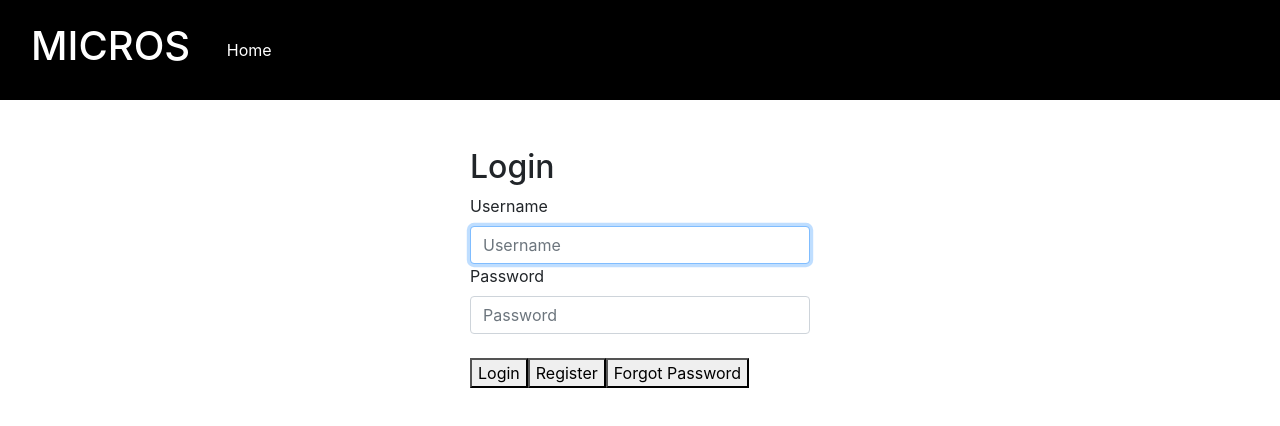
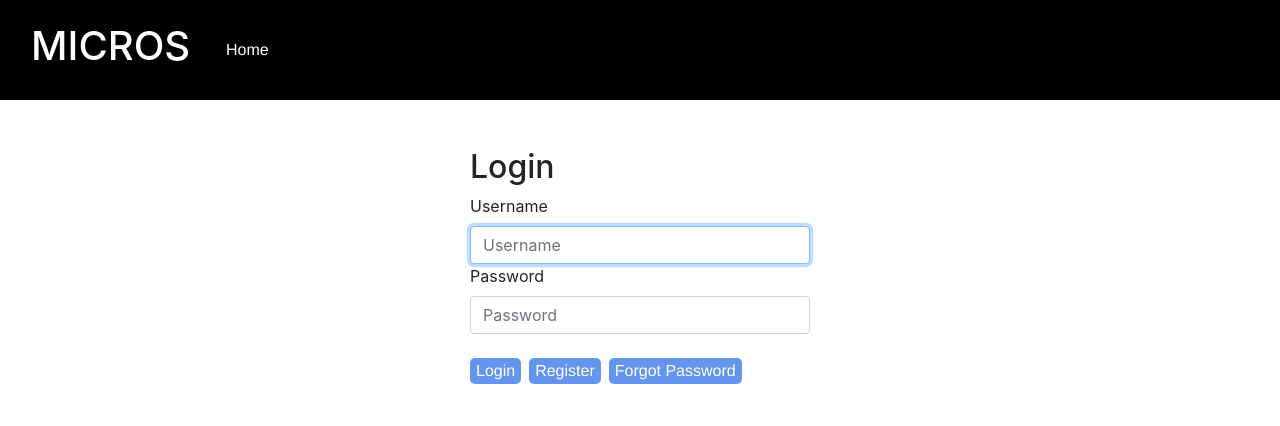
Before and after one commit to jtlin226/Microblogging_FE, an Angular app in the folder Microblogging/: page /login in a window 1280 px wide. Shown: the top 426 px of the page. Built offline with nearby package versions, Linux system fonts and the light colour scheme.

Commit message:
button css and micro board layout adjustment

```diff
--- a/Microblogging/src/app/components/follow-button/follow-button.component.html
+++ b/Microblogging/src/app/components/follow-button/follow-button.component.html
@@ -1,2 +1,2 @@
-<button *ngIf="showButton && showFollow" type="button" class="confirm-btn" (click)="followUser()">Follow</button>
-<button *ngIf="showButton && !showFollow" type="button" class="confirm-btn" (click)="unFollowUser()">Unfollow</button>
+<button *ngIf="showButton && showFollow" type="button" class="follow-btn" (click)="followUser()">Follow</button>
+<button *ngIf="showButton && !showFollow" type="button" class="unfollow-btn" (click)="unFollowUser()">Unfollow</button>
--- a/Microblogging/src/app/components/following/following.component.html
+++ b/Microblogging/src/app/components/following/following.component.html
@@ -4,6 +4,7 @@
       <h3 class="card-title">Following</h3>
       <div class="mt-2 following-item row" *ngFor="let follow of following">
         <div class="col-8 align-self-center">
+          <img [src]="follow.imageURL" class="profile-photo2">
           {{follow.username}}
         </div>
         <div class="col-4 align-self-center">
--- a/Microblogging/src/app/components/forgot-password/forgot-password.component.html
+++ b/Microblogging/src/app/components/forgot-password/forgot-password.component.html
@@ -5,7 +5,7 @@
             <div>
                 <label class="form-label">What is your Username?</label>
                 <input class="form-control" [(ngModel)]="username" type="text" placeholder="Username" autofocus>
-                <button type="button" (click)="findUser()">Find User</button>
+                <button class="blue-button mr-2 mt-2" type="button" (click)="findUser()">Find User</button>
             </div>
             <div *ngIf="usernameNotFound" id="error-text">
                 Username not found! Please try again.
@@ -13,15 +13,15 @@
             <div *ngIf="usernameFound">
                 <label class="form-label">New Password</label>
                 <input class="form-control" [(ngModel)]="password" type="password" placeholder="Password">
-                <button type="button" (click)="resetPassword()">Reset Password</button>
+                <button class="blue-button mr-2 mt-2" type="button" (click)="resetPassword()">Reset Password</button>
             </div>
             <div *ngIf="successfulUpdate" class="success-message">
                 Password successfully updated! Redirecting...
             </div>
             <br>
             <div>
-                <button type="button" routerLink="/login">Login</button>
-                <button type="button" routerLink="/register">Register</button>
+                <button class="blue-button mr-2" type="button" routerLink="/login">Back to Login</button>
+                <button class="blue-button mr-2" type="button" routerLink="/register">Back to Register</button>
             </div>
         </div>
     </div>
--- a/Microblogging/src/app/components/login/login.component.html
+++ b/Microblogging/src/app/components/login/login.component.html
@@ -17,9 +17,9 @@
             </div>
             <br>
             <div>
-                <button type="button" (click)="login()">Login</button>
-                <button type="button" routerLink="/register">Register</button>
-                <button type="button" routerLink="/forgot">Forgot Password</button>
+                <button class="blue-button mr-2" type="button" (click)="login()">Login</button>
+                <button class="blue-button mr-2" type="button" routerLink="/register">Register</button>
+                <button class="blue-button mr-2" type="button" routerLink="/forgot">Forgot Password</button>
             </div>
         </div>
     </div>
--- a/Microblogging/src/app/components/main-page/main-page.component.css
+++ b/Microblogging/src/app/components/main-page/main-page.component.css
@@ -1,14 +1,4 @@
-.blue-button {
-    background-color: #6495ED;
-    color: white;
-    font-family: 'Franklin Gothic Medium', 'Arial Narrow', Arial, sans-serif;
-    font-size: medium;
-    border-radius: 4px;
-}
 
-.blue-button:hover {
-    background-color: #0085ED;
-}
 
 .box-shadow {
     box-shadow: 0 0 3px black;
@@ -30,15 +20,3 @@
 .content {
     font-family: 'Times New Roman', Times, serif;
 }
-
-#profile-photo {
-    height: 100px;
-    width: 100px;
-    border-radius: 50%;
-}
-
-#profile-photo2 {
-    height: 20px;
-    width: 20px;
-    border-radius: 50%;
-}
--- a/Microblogging/src/app/components/my-followers/my-followers.component.html
+++ b/Microblogging/src/app/components/my-followers/my-followers.component.html
@@ -4,6 +4,7 @@
       <h3 class="card-title">My Followers</h3>
       <div class="mt-2 follower-item row" *ngFor="let follower of followers">
         <div class="col-8 align-self-center">
+          <img [src]="follower.imageURL" class="profile-photo2">
           {{follower.firstName}} {{follower.lastName}} @{{follower.username}}
         </div>
         <div class="col-4 align-self-center">
--- a/Microblogging/src/app/components/navbar/navbar.component.css
+++ b/Microblogging/src/app/components/navbar/navbar.component.css
@@ -1,9 +1,15 @@
-#navbar
-{
+#navbar {
     height: 100px;
     color: white;
     background-color: black;
 }
+
 h1 {
     padding: 15px;
 }
+
+.navItem {
+    color: white;
+    font-family: 'Franklin Gothic Medium', 'Arial Narrow', Arial, sans-serif;
+    font-size: medium;
+}
--- a/Microblogging/src/app/components/navbar/navbar.component.html
+++ b/Microblogging/src/app/components/navbar/navbar.component.html
@@ -6,7 +6,7 @@
         <ul class="navbar-nav">
 
           <li class="nav-item active">
-            <div class="col-4 offset-4 mt-3 mb-3 p-1 blue-button" routerLink="/home" type="button">
+            <div class="col-4 offset-4 mt-3 mb-3 p-1 navItem" routerLink="/home" type="button">
                 Home
             </div>
           </li>
--- a/Microblogging/src/app/components/register/register.component.html
+++ b/Microblogging/src/app/components/register/register.component.html
@@ -25,8 +25,8 @@
             </div> -->
             <br>
             <div>
-                <button type="button" (click)="register()">Register</button>
-                <button type="button" routerLink="/login">Back to Login</button>
+                <button class="blue-button mr-2" type="button" (click)="register()">Register</button>
+                <button class="blue-button mr-2" type="button" routerLink="/login">Back to Login</button>
             </div>
         </div>
     </div>
--- a/Microblogging/src/app/components/search-users/search-users.component.html
+++ b/Microblogging/src/app/components/search-users/search-users.component.html
@@ -7,6 +7,7 @@
       </div>
       <div class="mt-2 user-row row" *ngFor="let user of foundUsers">
         <div class="col-8 align-self-center">
+          <img [src]="user.imageURL" class="profile-photo2">
           {{user.firstName}} {{user.lastName}} @{{user.username}}
         </div>
         <div class="col-4 align-self-center">
--- a/Microblogging/src/styles.css
+++ b/Microblogging/src/styles.css
@@ -5,6 +5,23 @@
     border: 1px solid black;
     transition: all .25s ease-in-out;
     color: white;
+    border-radius: 5px;
+}
+.follow-btn{
+    background-color: #6495ED;
+    box-sizing: border-box;
+    border: 1px solid #6495ED;
+    transition: all .25s ease-in-out;
+    color: white;
+    border-radius: 5px;
+}
+.unfollow-btn{
+    background-color: red;
+    box-sizing: border-box;
+    border: 1px solid red;
+    transition: all .25s ease-in-out;
+    color: white;
+    border-radius: 5px;
 }
 
 .user-row{
@@ -13,3 +30,31 @@
     height: 50px;
     padding-left: 10px;
 }
+
+.blue-button {
+    background-color: #6495ED;
+    color: white;
+    font-family: 'Franklin Gothic Medium', 'Arial Narrow', Arial, sans-serif;
+    font-size: medium;
+    border-radius: 5px;
+}
+
+.blue-button:hover {
+    background-color: #0085ED;
+}
+
+button {
+    border: none;
+}
+
+.profile-photo {
+    height: 100px;
+    width: 100px;
+    border-radius: 50%;
+}
+
+.profile-photo2 {
+    height: 20px;
+    width: 20px;
+    border-radius: 50%;
+}
```
Also changed, not shown: Microblogging/src/app/components/main-page/main-page.component.html (+10 -10 lines).
